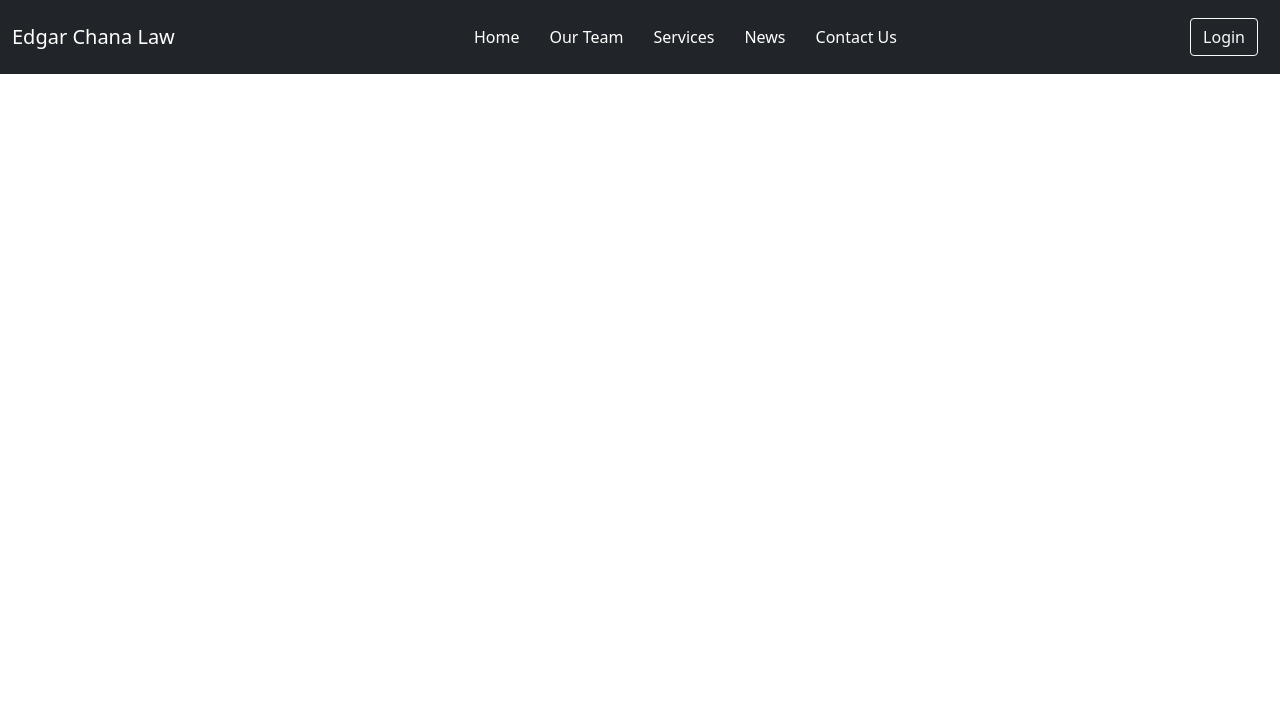
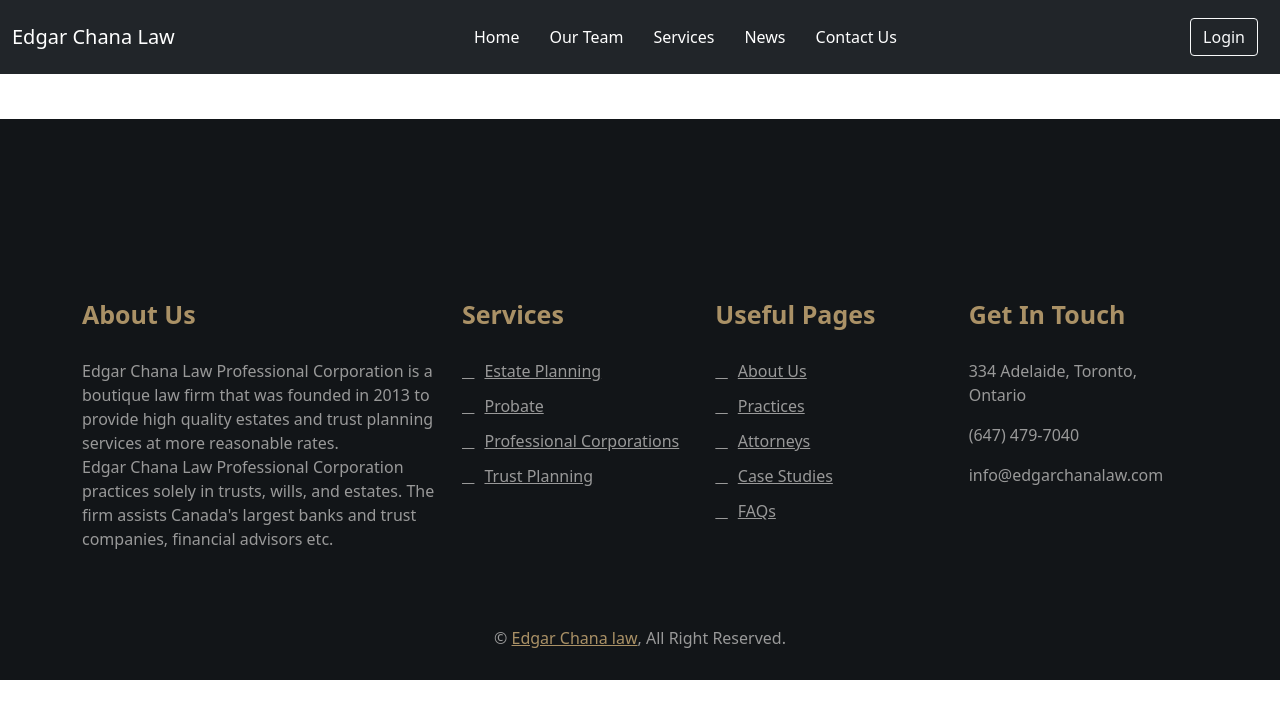
Before and after one commit to MunaRaii/Alchemists_LawFirm_FP, a plain HTML site: page index.html in a window 1280 px wide. Drawn offline with nearby package versions, Linux system fonts and the light colour scheme.

Commit message:
footer added

```diff
--- a/css/style.css
+++ b/css/style.css
@@ -1,3 +1,8 @@
+/* Colors */
+
+
+/* Header CSS */
+
 .navbar .navbar-nav .nav-item a{
     padding: 15px;
 }
@@ -5,3 +10,81 @@
 .navbar .navbar-nav .nav-but{
     padding: 10px;
 }
+
+/* Footer CSS */
+
+.footer {
+    position: relative;
+    margin-top: 45px;
+    padding-top: 180px;
+    background: #121518;
+    color: #ffffff;
+}
+
+.footer .footer-about,
+.footer .footer-link,
+.footer .footer-contact {
+    position: relative;
+    margin-bottom: 45px;
+    color: #999999;
+}
+
+.footer .footer-about h2,
+.footer .footer-link h2,
+.footer .footer-contact h2{
+    position: relative;
+    margin-bottom: 30px;
+    font-size: 25px;
+    font-weight: 600;
+    color: #aa9166;
+}
+
+.footer .footer-link a {
+    display: block;
+    margin-bottom: 10px;
+    color: #999999;
+    transition: .3s;
+}
+
+.footer .footer-link a::before {
+    position: relative;
+    content: "\f105";
+    font-family: "Font Awesome 5 Free";
+    font-weight: 900;
+    margin-right: 10px;
+}
+
+.footer .footer-link a:hover {
+    color: #aa9166;
+    letter-spacing: 1px;
+}
+
+.footer .copyright {
+    padding: 30px 15px;
+}
+
+.footer .copyright p {
+    margin: 0;
+    color: #999999;
+}
+
+.footer .copyright p{
+    text-align: center;
+}
+
+.footer .copyright p a {
+    color: #aa9166;
+    font-weight: 500;
+}
+
+.footer .copyright p a:hover {
+    color: #ffffff;
+}
+
+@media (max-width: 768px) {
+    .footer .copyright p,
+    .footer .copyright .col-md-6:last-child p {
+        margin: 5px 0;
+        text-align: center;
+    }
+}
--- a/index.html
+++ b/index.html
@@ -17,6 +17,7 @@
 </head>
 
 <body>
+    <!-- Header Section -->
 
     <nav class="navbar navbar-expand-lg navbar-dark bg-dark">
         <div class="container-fluid">
@@ -48,12 +49,76 @@
                     <li class="nav-but">
                         <a class="btn btn-outline-light" href="#">Login</a>
                     </li>
-                </ul>
+                    </ul>
             </div>
         </div>
     </nav>
 
-    <!-- Option 1: Bootstrap Bundle with Popper -->
+    <!-- Footer Section -->
+
+    <!-- Footer Start -->
+    <div class="footer">
+        <div class="container">
+            <div class="row">
+                <div class="col-md-6 col-lg-4">
+                    <div class="footer-about">
+                        <h2>About Us</h2>
+                        <p>
+                            Edgar Chana Law Professional Corporation is a boutique law firm that was founded in 2013 to
+                            provide
+                            high quality estates and trust planning services at more reasonable rates.
+                            <br>
+                            Edgar Chana Law Professional Corporation practices solely in trusts, wills, and estates. The
+                            firm assists
+                            Canada's largest banks and trust companies, financial advisors etc.
+                        </p>
+                    </div>
+                </div>
+                <div class="col-md-6 col-lg-8">
+                    <div class="row">
+                        <div class="col-md-6 col-lg-4">
+                            <div class="footer-link">
+                                <h2>Services </h2>
+                                <a href="">Estate Planning</a>
+                                <a href="">Probate</a>
+                                <a href="">Professional Corporations</a>
+                                <a href="">Trust Planning</a>
+                            </div>
+                        </div>
+                        <div class="col-md-6 col-lg-4">
+                            <div class="footer-link">
+                                <h2>Useful Pages</h2>
+                                <a href="">About Us</a>
+                                <a href="">Practices</a>
+                                <a href="">Attorneys</a>
+                                <a href="">Case Studies</a>
+                                <a href="">FAQs</a>
+                            </div>
+                        </div>
+                        <div class="col-md-6 col-lg-4">
+                            <div class="footer-contact">
+                                <h2>Get In Touch</h2>
+                                <p><i class="fa fa-map-marker-alt"></i>334 Adelaide, Toronto, Ontario</p>
+                                <p><i class="fa fa-phone-alt"></i>(647) 479-7040</p>
+                                <p><i class="fa fa-envelope"></i>info@edgarchanalaw.com</p>
+                                <div class="footer-social">
+                                    <a href="#"><i class="fab fa-twitter"></i></a>
+                                    <a href="#"><i class="fab fa-facebook-f"></i></a>
+                                    <a href="#"><i class="fab fa-linkedin-in"></i></a>
+                                    <a href="#"><i class="fab fa-instagram"></i></a>
+                                </div>
+                            </div>
+                        </div>
+                    </div>
+                </div>
+            </div>
+        </div>
+        <div class="copyright">
+            <p>&copy; <a href="#">Edgar Chana law</a>, All Right Reserved.</p>
+        </div>
+    </div>
+
+    <!-- Bootstrap Bundle with Popper -->
     <script src="https://cdn.jsdelivr.net/npm/bootstrap@5.0.2/dist/js/bootstrap.bundle.min.js"
         integrity="sha384-MrcW6ZMFYlzcLA8Nl+NtUVF0sA7MsXsP1UyJoMp4YLEuNSfAP+JcXn/tWtIaxVXM"
         crossorigin="anonymous"></script>
```
